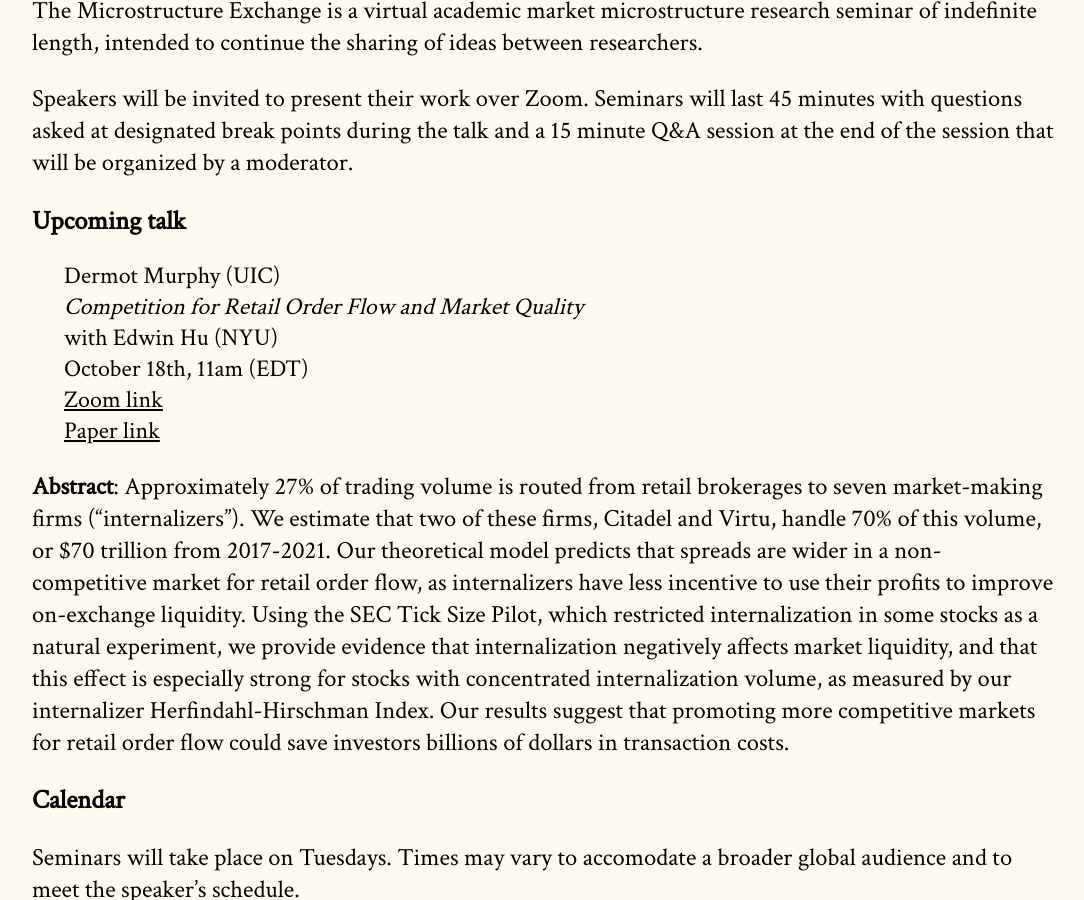
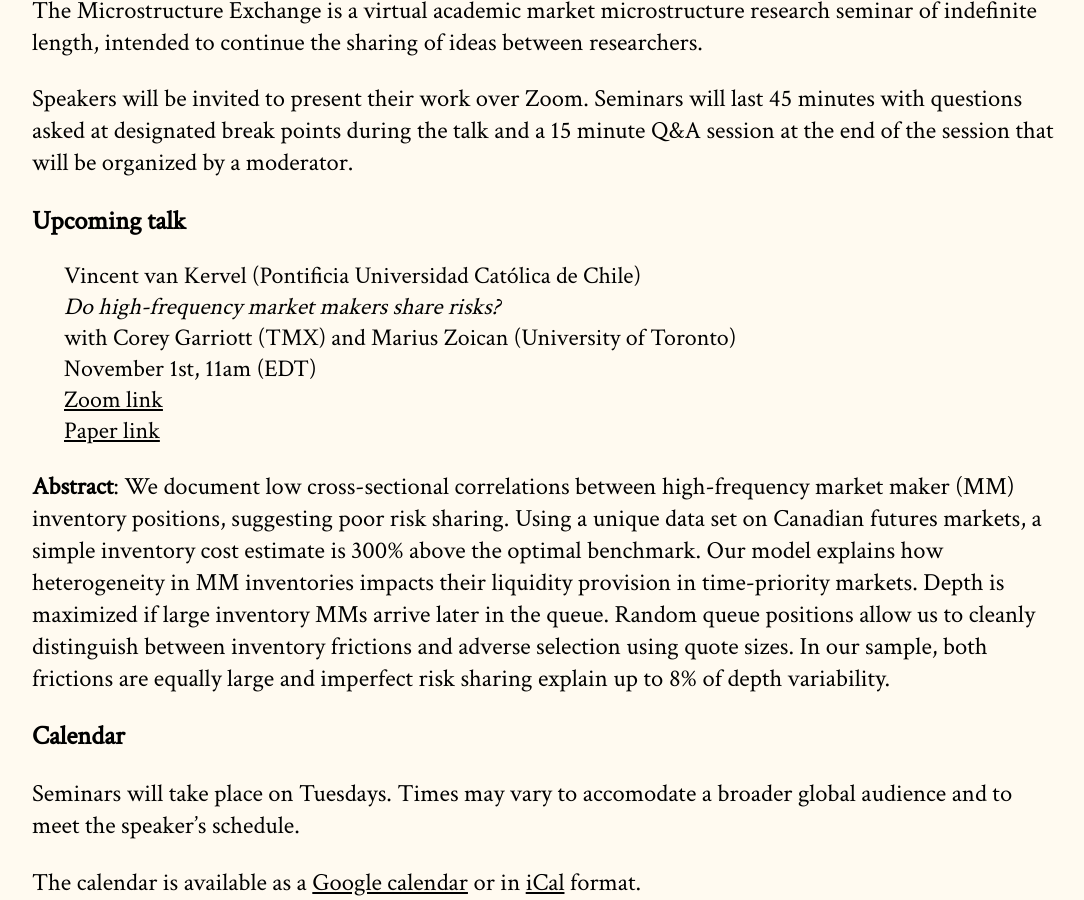
Before and after one commit to cpfiffer/microstructure.exchange, a Jekyll site: the page built from index.md, in a window 1280 px wide and 900 px high, scrolled down 257 px. Shown: the whole window, without its empty margins (96-1180 px from the left). Built offline with Jekyll 4.4.1, drawn with Linux system fonts in a browser that asks for light colours; some web fonts are replaced; some of the changed text lies outside the part shown.

Commit message:
vincent updates

```diff
--- a/_config.yml
+++ b/_config.yml
@@ -11,15 +11,15 @@ github:
   owner_name: Cameron Pfiffer
 
 speaker-info:
-  speaker-name: "Dermot Murphy (UIC)"
-  speaker-paper: "Competition for Retail Order Flow and Market Quality"
-  coauthors: "Edwin Hu (NYU)"
-  speaker-date: October 18th, 11am (EDT)
-  paper-link: "https://papers.ssrn.com/sol3/papers.cfm?abstract_id=4070056"
+  speaker-name: "Vincent van Kervel (Pontificia Universidad Católica de Chile)"
+  speaker-paper: "Do high-frequency market makers share risks?"
+  coauthors: "Corey Garriott (TMX) and Marius Zoican (University of Toronto)"
+  speaker-date: November 1st, 11am (EDT)
+  paper-link: "https://papers.ssrn.com/sol3/papers.cfm?abstract_id=3991930"
   webinar-link: https://stockholmuniversity.zoom.us/j/66623062541
   # discussant: "Michael Noe (Eurex), Amit Goyal (SFI/Lausanne), and Eric Uhlmann (INSEAD)"
   # slides-link: /slides/RobinhoodSlides_TME.pdf
-  abstract: "Approximately 27% of trading volume is routed from retail brokerages to seven market-making firms (“internalizers”). We estimate that two of these firms, Citadel and Virtu, handle 70% of this volume, or $70 trillion from 2017-2021. Our theoretical model predicts that spreads are wider in a non-competitive market for retail order flow, as internalizers have less incentive to use their profits to improve on-exchange liquidity. Using the SEC Tick Size Pilot, which restricted internalization in some stocks as a natural experiment, we provide evidence that internalization negatively affects market liquidity, and that this effect is especially strong for stocks with concentrated internalization volume, as measured by our internalizer Herfindahl-Hirschman Index. Our results suggest that promoting more competitive markets for retail order flow could save investors billions of dollars in transaction costs."
+  abstract: "We document low cross-sectional correlations between high-frequency market maker (MM) inventory positions, suggesting poor risk sharing. Using a unique data set on Canadian futures markets, a simple inventory cost estimate is 300% above the optimal benchmark. Our model explains how heterogeneity in MM inventories impacts their liquidity provision in time-priority markets. Depth is maximized if large inventory MMs arrive later in the queue. Random queue positions allow us to cleanly distinguish between inventory frictions and adverse selection using quote sizes. In our sample, both frictions are equally large and imperfect risk sharing explain up to 8% of depth variability."
 
 # October 4: Markus Baldauf;
 # October 18: Dermot Murphy;
--- a/index.md
+++ b/index.md
@@ -99,7 +100,7 @@ The Microstructure Exchange will host resources, tools, and data for microstruct
 
 ### Events
 
-- The [Transparency and Market Structure Conference](https://sites.google.com/view/transparency-market-structure/home) will take place in Amsterdam on Friday, June 10th.
+- The 5th Future of Financial Information Conference is set to take place at HEC Paris, France on 15-16 May 2023. The submission deadline is 18 December 2022. For more information, see [https://futfin.info/conference](https://futfin.info/conference).
 
 ### Data
 
```
Also changed, not shown: other parts of index.md (+1 -0 lines).
